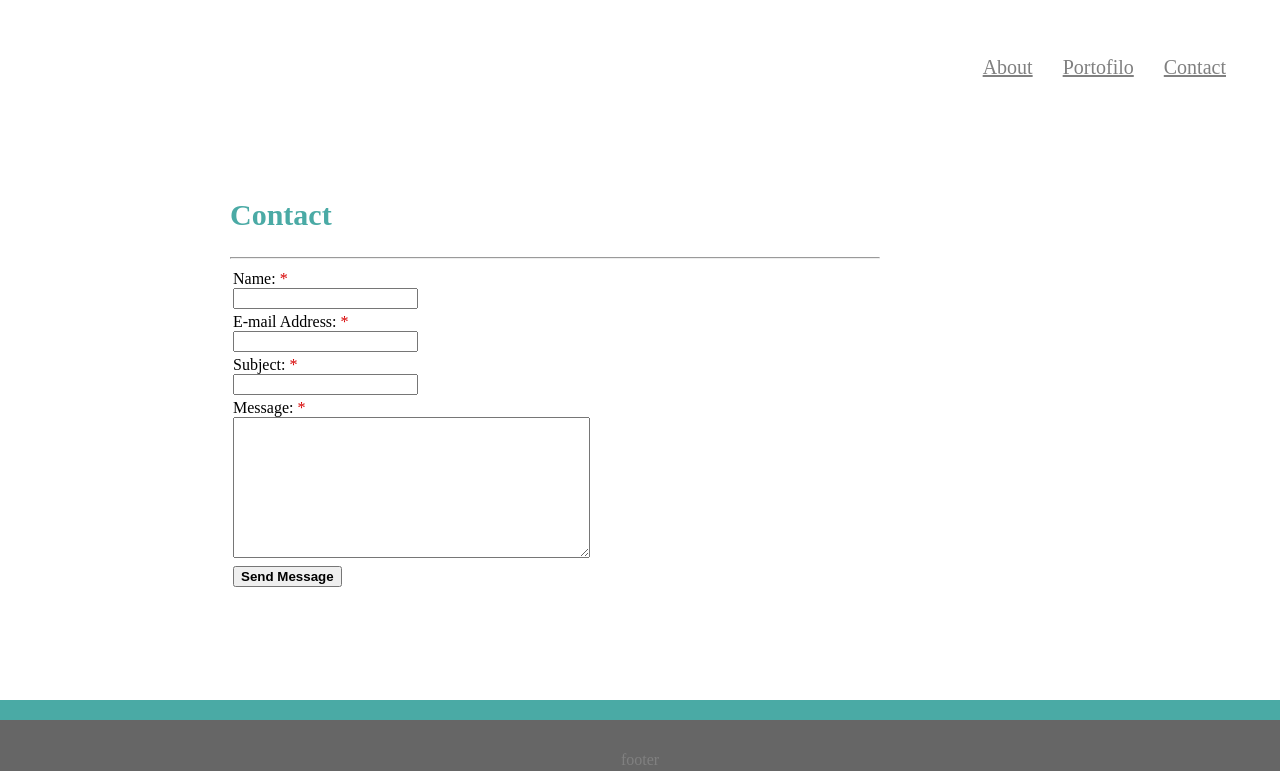
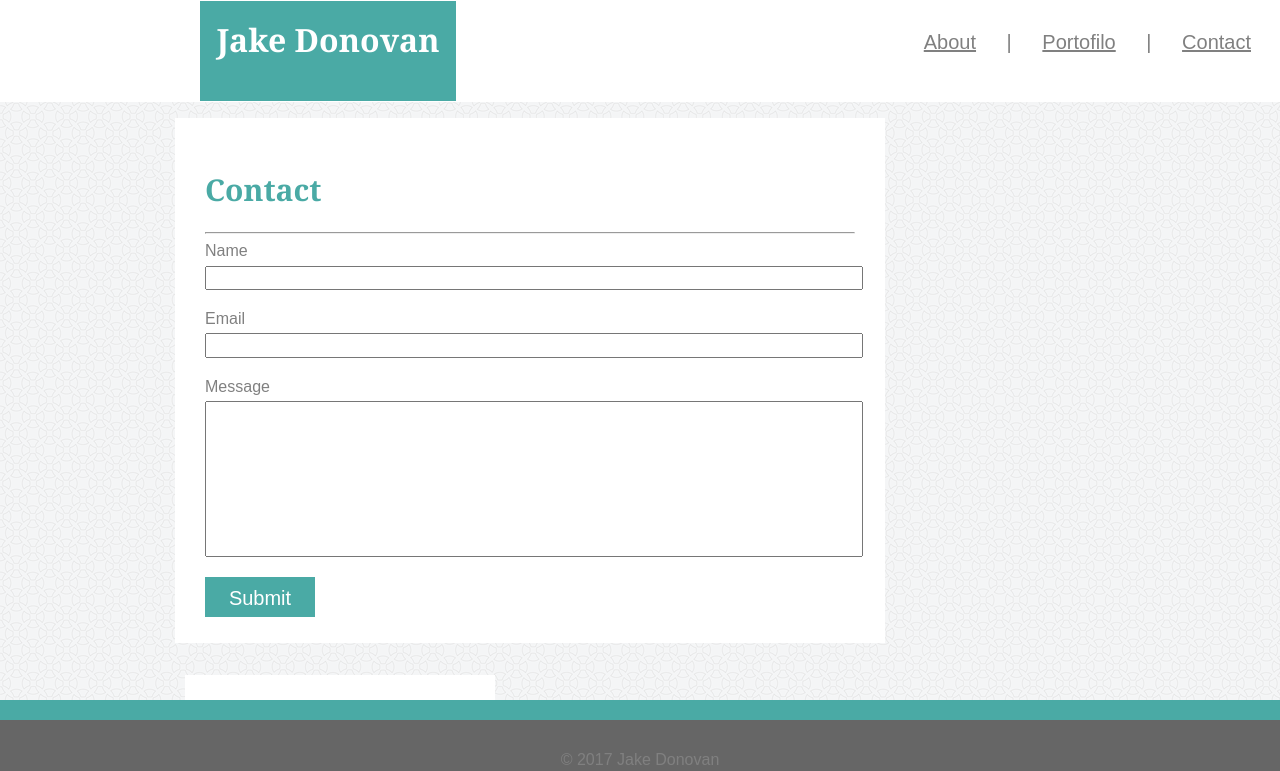
Before and after one commit to Donstarr/Basic-Portfolio, a plain HTML site: page contact.html in a window 1280 px wide. Shown: the top 771 px of the page. Drawn offline with Linux system fonts and the light colour scheme.

Commit message:
form_complete

```diff
--- a/assets/css/style.css
+++ b/assets/css/style.css
@@ -1,10 +1,22 @@
 body {
-        background-image: ;
         margin: 25px;
+        font-family: Arial, Helvetica, sans-serif;
 }
 
 h1 {
         font-family: 'Georgia', Times, Times New Roman, serif;
+}
+
+h2 {
+        font-family: 'Georgia', Times, Times New Roman, serif;
+        color: #4aaaa5;
+        font-size: 30px;
+}
+
+h3 {
+        font-family: 'Georgia', Times, Times New Roman, serif;
+        color: #4aaaa5;
+        font-size: 22px;
 }
 
 .header-box {
@@ -23,6 +35,7 @@ h1 {
         margin: 30px;
         word-spacing: 25px;
         background-color: white;
+        color: grey;
         font-size: 20px;
 }
 
@@ -84,6 +97,41 @@ Header {
         background-color: white;
 }
 
+.form {
+        color: grey;
+        font-family: Arial', 'Helvetica Neue', Helvetica, sans-serif;
+}
+
+#name {
+        width: 100%;
+        margin-bottom: 20px;
+        margin-top: 5px;
+}
+
+#email {
+        width: 100%;
+        margin-bottom: 20px;
+        margin-top: 5px;
+}
+
+#message {
+        width: 100%;
+        height: 150px;
+        margin-bottom: 20px;
+        margin-top: 5px;
+}
+
+#form_button {
+        color: white;
+        font-size: 20px;
+        text-align: center;
+        line-height: 35px;
+        background-color: #4aaaa5;
+        border: solid #4aaaa5;
+        width: 110px;
+        height: 40px;
+}
+
 #article {
         clear: both;
         border: 1px solid grey;
@@ -91,16 +139,6 @@ Header {
         height: 515px;
         margin-right: 10px;
         float: left;
-}
-
-h2 {
-        color: #4aaaa5;
-        font-size: 30px;
-}
-
-h3 {
-        color: #4aaaa5;
-        font-size: 20px;
 }
 
 .headshot {
--- a/contact.html
+++ b/contact.html
@@ -1,18 +1,26 @@
 <!DOCTYPE html>
 <html lang="en">
+
 <head>
     <meta charset="UTF-8">
     <meta name="viewport" content="width=device-width, initial-scale=1.0">
     <meta http-equiv="X-UA-Compatible" content="ie=edge">
-    <title>Contact</title>
+    <title>Document</title>
     <link rel="stylesheet" href="assets/css/style.css">
+    <link rel="stylesheet" href="assets/css/reset.css">
+</head>
 
-</head>
-<body>
+<body background="assets/images/circles-light.png">
+
     <header>
+        <div class="header-box">
+            <h1>Jake Donovan</h1>
+        </div>
         <div class="nav-bar">
             <a href="Index.html">About</a>
+            <a> | </a>
             <a href="portfolio.html">Portofilo</a>
+            <a> | </a>
             <a href="contact.html">Contact</a>
             </ul>
         </div>
@@ -22,33 +30,43 @@
         <figure class="section">
             <h2>Contact</h2>
             <hr>
-                    <p>
-        <script language="javascript">var sa_email_id = '87243-7a039';var sa_sent_text = 'Thank you for contacting us. We will get back to you soon.';</script>
-        <script language="javascript" src="http://s1.smartaddon.com/sa_htmlform.js"></script>
-        <div id="sa_contactdiv">
-        <form name=sa_htmlform style="margin:0px" onsubmit="return sa_contactform()">
-        <table>
-        <tr><td>Name: <span style="color:#D70000">*</span><br><input type="text" name="name" required="true" /></td></tr>
-        <tr><td>E-mail Address: <span style="color:#D70000">*</span><br><input type="text" name="email" required="true" /></td></tr>
-        <tr><td>Subject: <span style="color:#D70000">*</span><br><input type="text" name="subject" required="true" /></td></tr>
-        <tr><td>Message: <span style="color:#D70000">*</span><br><textarea name="message" cols="42" rows="9" required="true"></textarea></td></tr>
-        <tr><td><input type="submit" value="Send Message" style="font-weight:bold"></td></tr>
-        </table>
-    </p>
+            <form class=form>
+                    Name<br>
+                    <input type="text" id="name">
+                <br>
+                    Email<br>
+                    <input type="text" id="email">
+                <br>
+                    Message<br>
+                    <input type="text" id="message">
+                    </form>
+                <button id="form_button"><a>Submit</a></button>
         </figure>
 
         <figure class="aside">
             <h3>Connect With Me</h3>
             <hr>
-    <p>
-        <img border="0" alt="linkedin" src="assets/images/linkedin.png" width="75" height="75">
-    </p>
+            <div class="icons">
+                <a href="https://github.com/Donstarr/" alt="Github" id="github">
+                    <img src="assets/images/github.png" width="50" height="50">
+                </a>
+                <a href="https:/linkedin.com/in/jake-donovan" alt="linkedin" id="linkedin">
+                    <img src="assets/images/linkedin.png" width="50" height="50">
+                </a>
+                <a href="https://stackoverflow.com/users/9185427/jaketeke?tab=profile" alt="Stack" id="stack">
+                    <img src="assets/images/stack.ico" width="50" height="50">
+                </a>
+            </div>
         </figure>
 
         </div>
 
 
-<footer id="footer">footer</footer>
+
+        <footer id="footer">
+            © 2017 Jake Donovan
+        </footer>
+
 
 
 </body>
```
Lines whose indentation alone changed are shown as unchanged.
